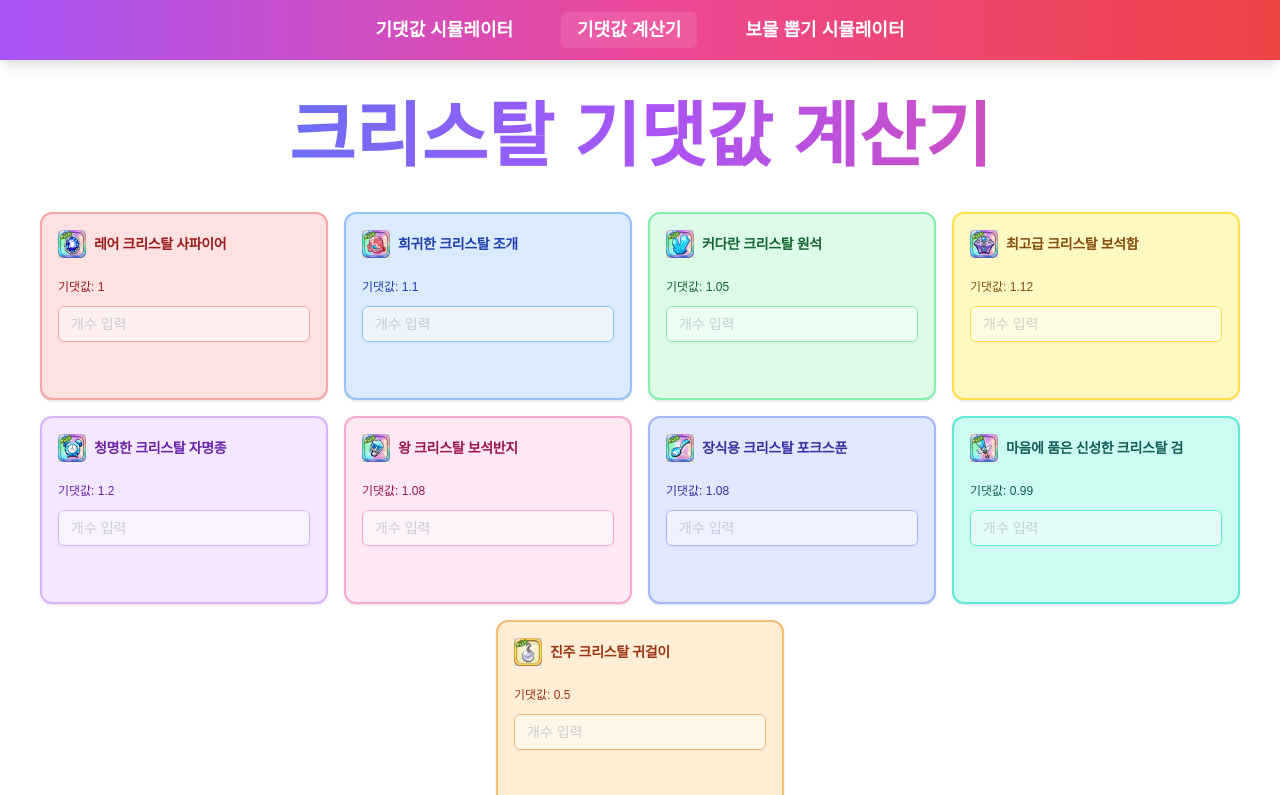
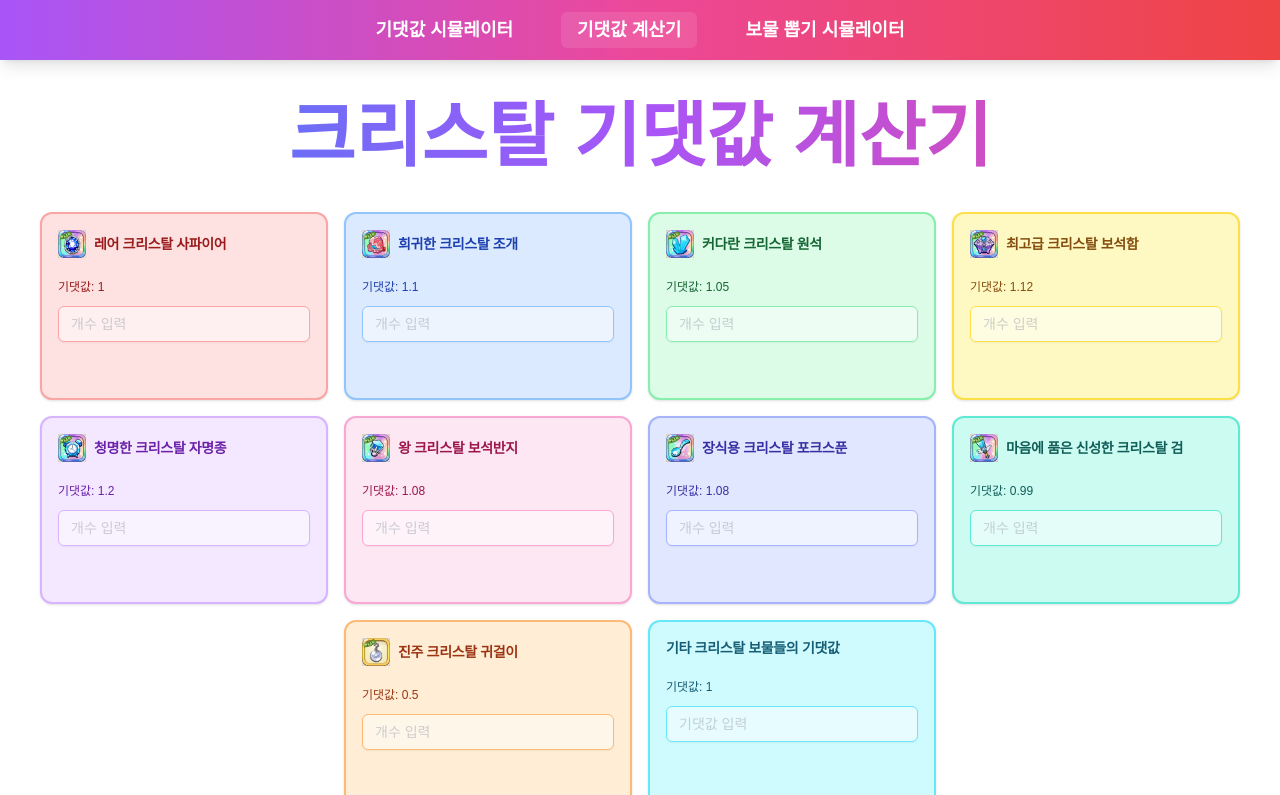
Before and after one commit to syki66/cookierun-crystal-simulator, a Next.js app: page /calculator in a window 1280 px wide. Shown: the top 795 px of the page. Built offline with nearby package versions, Linux system fonts and the light colour scheme.

Commit message:
feat: 계산 페이지에 기타 크리스탈 계산 기능 추가

```diff
--- a/app/calculator/page.tsx
+++ b/app/calculator/page.tsx
@@ -62,9 +62,12 @@ const FormSchema = z.object({
     .string()
     .regex(/^\d*$/, '자연수를 숫자만 입력해주세요.')
     .optional(),
-  crystal_9: z
+  otherCrystal: z
     .string()
-    .regex(/^\d*$/, '자연수를 숫자만 입력해주세요.')
+    .refine((val) => /^-?\d+(\.\d+)?([eE][+-]?\d+)?$/.test(val), {
+      message: '유효한 숫자를 입력해야 합니다.',
+    })
+    .or(z.literal(''))
     .optional(),
 });
 
@@ -83,7 +86,7 @@ export default function Page() {
       crystal_6: '',
       crystal_7: '',
       crystal_8: '',
-      crystal_9: '',
+      otherCrystal: '',
     },
   });
 
@@ -100,10 +103,11 @@ export default function Page() {
   };
 
   const onSubmit = (data: z.infer<typeof FormSchema>) => {
-    const crystalValues = Object.values(data).map(
-      (value) => Number(value) || 0
-    );
-    const _expectedValue = calculateExpectedValue(crystalValues);
+    const crystalValues = Object.values(data)
+      .slice(0, -1)
+      .map((value) => Number(value) || 0);
+    const _expectedValue =
+      calculateExpectedValue(crystalValues) + (Number(data.otherCrystal) || 0);
     setExpectedValue(_expectedValue);
   };
 
@@ -120,8 +124,16 @@ export default function Page() {
                   form={form}
                   name={`crystal_${index}`}
                   item={item}
+                  placeholder="개수 입력"
                 />
               ))}
+              <CrystalInputCard
+                colorScheme={colorSchemes[9]}
+                form={form}
+                name="otherCrystal"
+                placeholder="기댓값 입력"
+                item={{ name: '기타 크리스탈 보물들의 기댓값' }}
+              />
             </div>
 
             <div className="flex flex-col items-center">
--- a/components/crystal-input-card.tsx
+++ b/components/crystal-input-card.tsx
@@ -18,7 +18,7 @@ interface ColorScheme {
 
 interface Item {
   name: string;
-  imageUrl: string;
+  imageUrl?: string;
 }
 
 interface CrystalCardProps {
@@ -26,6 +26,7 @@ interface CrystalCardProps {
   item: Item;
   form: any; // 또는 구체적인 타입
   name: string;
+  placeholder: string;
 }
 
 const CrystalInputCard: React.FC<CrystalCardProps> = ({
@@ -33,6 +34,7 @@ const CrystalInputCard: React.FC<CrystalCardProps> = ({
   form,
   name,
   item,
+  placeholder,
 }) => {
   return (
     <Card
@@ -40,6 +42,7 @@ const CrystalInputCard: React.FC<CrystalCardProps> = ({
     >
       <CardHeader className="p-4">
         <CardTitle className={`${colorScheme.text} font-bold text-sm flex`}>
+          {item.imageUrl && (
             <Image
               src={item.imageUrl}
               alt={item.name}
@@ -47,6 +50,7 @@ const CrystalInputCard: React.FC<CrystalCardProps> = ({
               height={28}
               className="mr-2"
             />
+          )}
           <div className="flex items-center">{item.name}</div>
         </CardTitle>
       </CardHeader>
@@ -59,11 +63,14 @@ const CrystalInputCard: React.FC<CrystalCardProps> = ({
               render={({ field }) => (
                 <FormItem className="mb-10">
                   <FormLabel className={`${colorScheme.text} text-xs`}>
-                    기댓값: {getExpectedValueByName(item.name)}
+                    기댓값:{' '}
+                    {getExpectedValueByName(item.name) === 0
+                      ? 1
+                      : getExpectedValueByName(item.name)}
                   </FormLabel>
                   <FormControl>
                     <Input
-                      placeholder="개수 입력"
+                      placeholder={placeholder}
                       {...field}
                       className={`${colorScheme.border} ${colorScheme.text} placeholder:${colorScheme.text} placeholder:opacity-50 bg-white bg-opacity-50 text-sm`}
                     />
```
Lines whose indentation alone changed are shown as unchanged.
